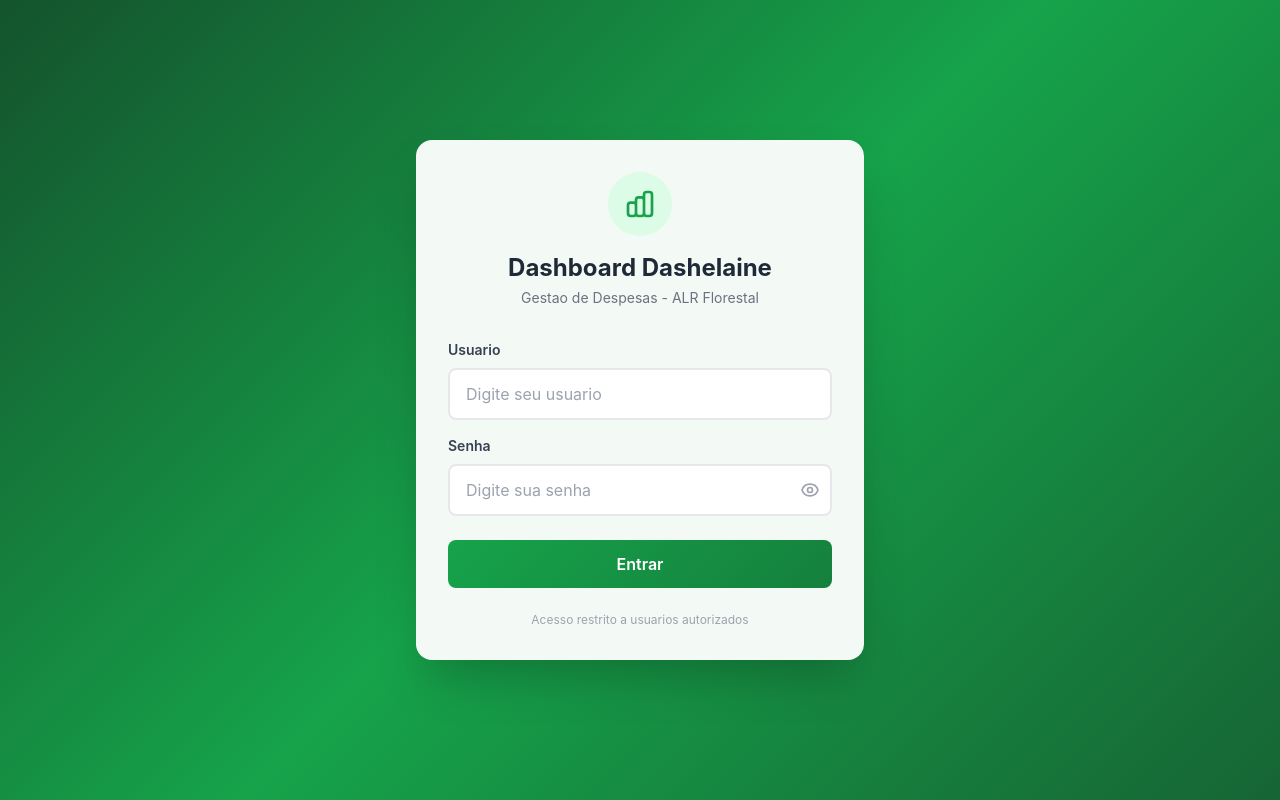
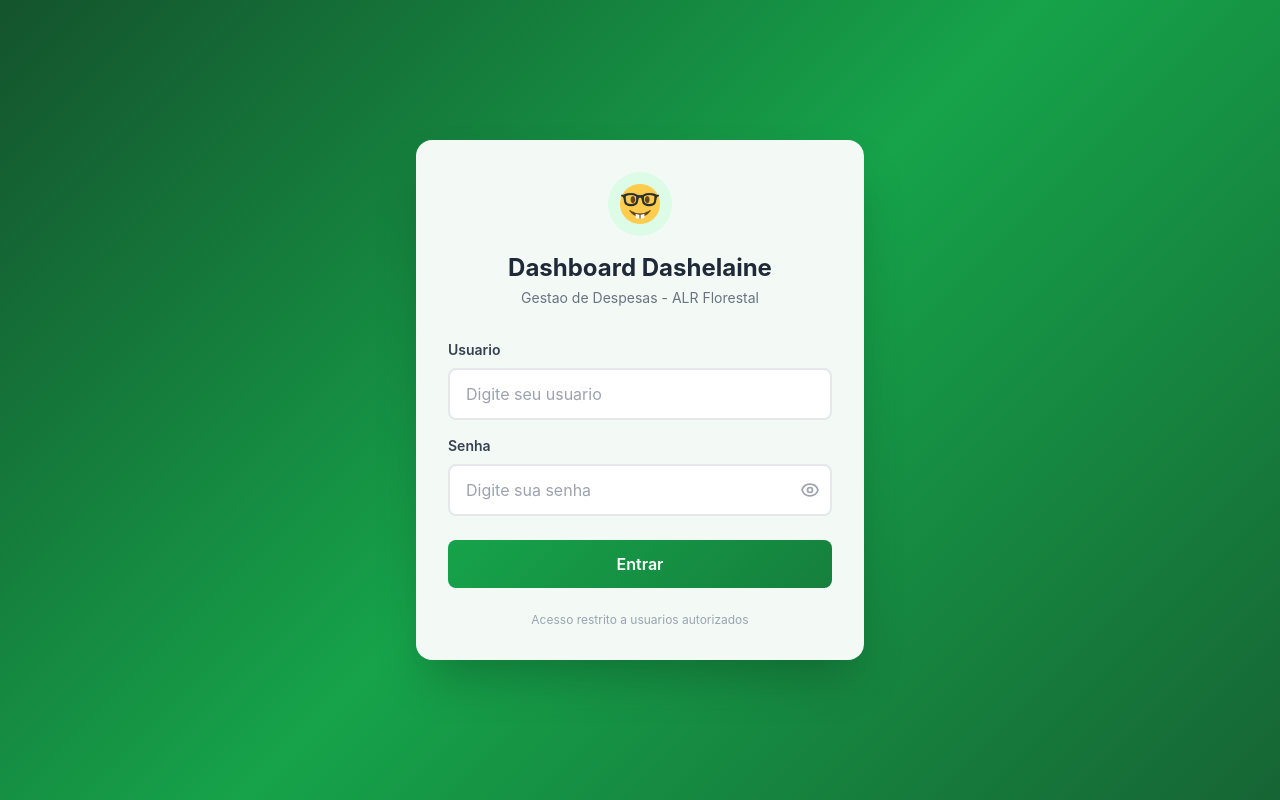
Before and after one commit to EEdu13/dashelaine, a website: page public/login.html in a window 1280 px wide. Drawn offline with nearby package versions, Linux system fonts and the light colour scheme; no server answers.

Commit message:
Alteração ícone teste push

```diff
--- a/public/login.html
+++ b/public/login.html
@@ -56,9 +56,7 @@
             <!-- Logo / Header -->
             <div class="text-center mb-8">
                 <div class="inline-flex items-center justify-center w-16 h-16 bg-green-100 rounded-full mb-4">
-                    <svg class="w-8 h-8 text-green-600" fill="none" stroke="currentColor" viewBox="0 0 24 24">
-                        <path stroke-linecap="round" stroke-linejoin="round" stroke-width="2" d="M9 19v-6a2 2 0 00-2-2H5a2 2 0 00-2 2v6a2 2 0 002 2h2a2 2 0 002-2zm0 0V9a2 2 0 012-2h2a2 2 0 012 2v10m-6 0a2 2 0 002 2h2a2 2 0 002-2m0 0V5a2 2 0 012-2h2a2 2 0 012 2v14a2 2 0 01-2 2h-2a2 2 0 01-2-2z"/>
-                    </svg>
+                    <img src="/1f913.png" alt="Logo" class="w-10 h-10 object-contain">
                 </div>
                 <h1 class="text-2xl font-bold text-gray-800">Dashboard Dashelaine</h1>
                 <p class="text-gray-500 text-sm mt-1">Gestao de Despesas - ALR Florestal</p>
```
Also changed, not shown: public/1f913.png (added).
